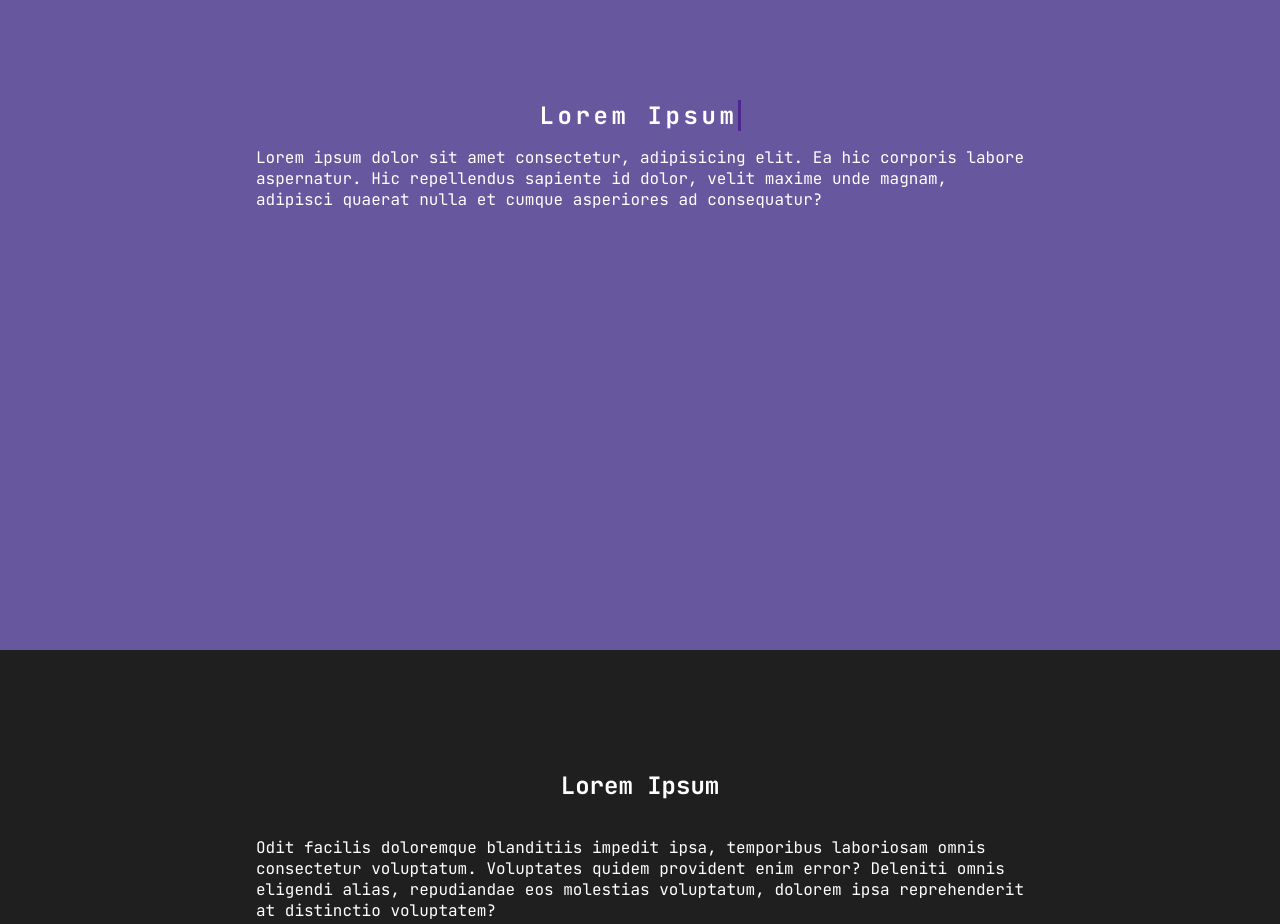
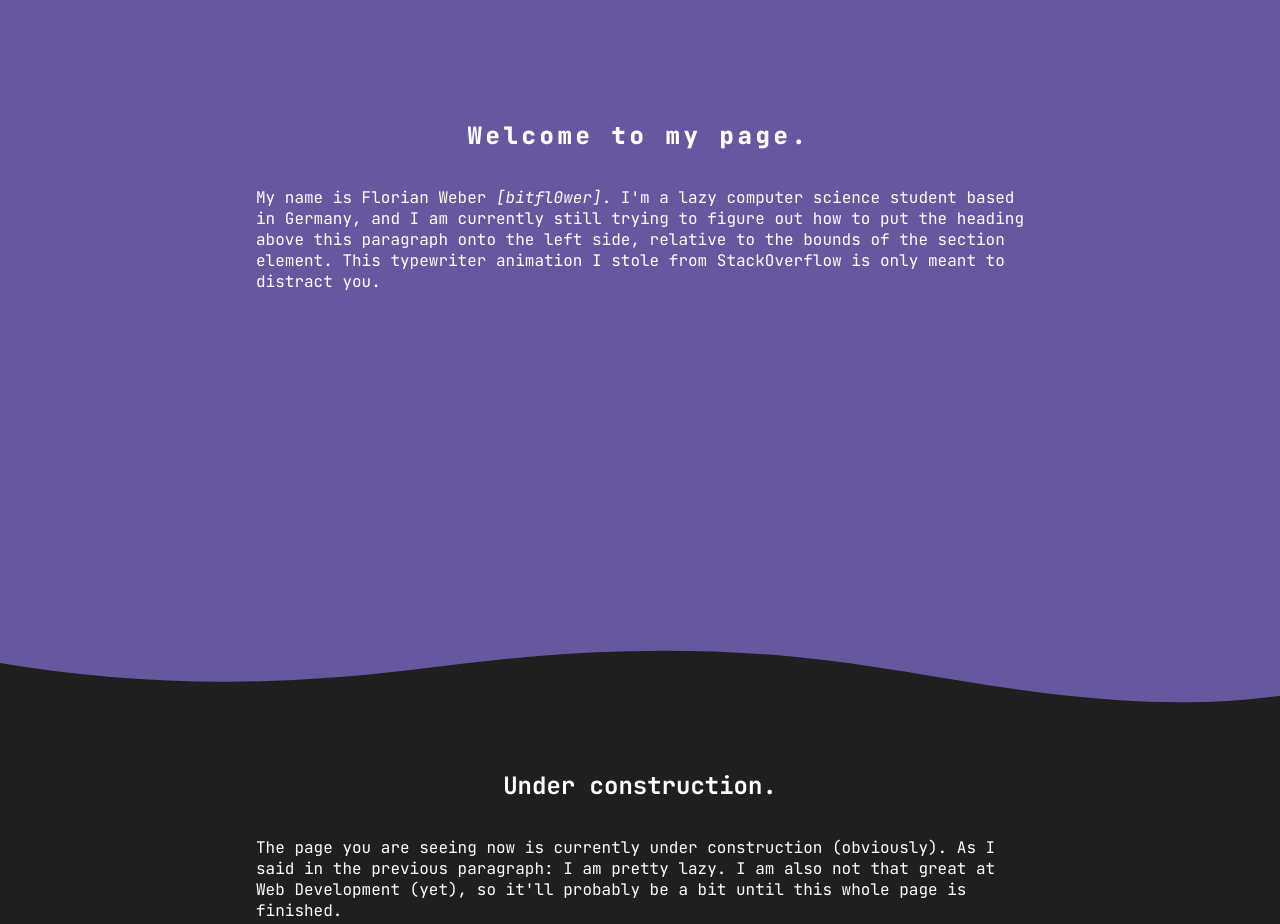
Before and after one commit to bitfl0wer/website, a plain HTML site: page index.html in a window 1280 px wide. Shown: the top 924 px of the page. Drawn offline with Linux system fonts and the light colour scheme.

Commit message:
added some text

```diff
--- a/css/main.css
+++ b/css/main.css
@@ -1,6 +1,7 @@
 body {
     margin: 0;
     font-family: 'JetBrains Mono', monospace;
+    font-size: medium;
     color: white;
     background: #201f20;
 }
@@ -26,15 +27,46 @@ section {
     background-size: cover;
 }
 
+.bold {
+    font-weight: bold;
+}
+
+.thicc {
+    font-weight: 800;
+}
+
+.italics {
+    font-style: italic;
+}
+
+.large {
+    font-size: large;
+}
+
+.larger {
+    font-size: larger;
+}
+
+.hover-enlarge:hover {
+    transition: all .05s ease-in-out;
+    font-size: 1.15em;
+}
+
+.hover-enlarge {
+    transition: all .05s ease-in-out;
+    font-size: 1em;
+}
+
+
 .typewriter h1 {
     overflow: hidden;
     border-right: .15em solid rgb(77, 41, 143);
     white-space: nowrap;
-    margin: 0 auto;
+    margin: 0 inherit;
     letter-spacing: .15em;
     animation:
-        typing 3.5s steps(15,end),
-        blink-caret .75s step-end infinite;
+        typing 3.5s steps(20,end),
+        blink-caret 1s step-end infinite;
 }
 
 @keyframes typing {
--- a/css/shaped-dividers.css
+++ b/css/shaped-dividers.css
@@ -5,3 +5,23 @@
 .layer2 {
     background-image: url(../svg/layer2.svg);
 }
+
+.custom-shape-divider-top-1647378442 {
+    position: absolute;
+    top: 0;
+    left: 0;
+    width: 100%;
+    overflow: hidden;
+    line-height: 0;
+}
+
+.custom-shape-divider-top-1647378442 svg {
+    position: relative;
+    display: block;
+    width: calc(100% + 1.3px);
+    height: 57px;
+}
+
+.custom-shape-divider-top-1647378442 .shape-fill {
+    fill: #67579E;
+}
--- a/index.html
+++ b/index.html
@@ -13,8 +13,9 @@ Also, since you are here, take this: ❤️
     <title>bitfl0wer's webpage</title>
     <link rel="preconnect" href="https://fonts.googleapis.com">
     <link rel="preconnect" href="https://fonts.gstatic.com" crossorigin>
-    <link href="https://fonts.googleapis.com/css2?family=JetBrains+Mono:ital,wght@0,300;0,400;0,500;0,700;1,300;1,400;1,500;1,700&display=swap" rel="stylesheet">
-    <link href="./css/main.css" rel="stylesheet">
+    <link rel="preconnect" href="https://fonts.googleapis.com">
+    <link rel="preconnect" href="https://fonts.gstatic.com" crossorigin>
+    <link href="https://fonts.googleapis.com/css2?family=JetBrains+Mono:ital,wght@0,300;0,400;0,500;0,700;0,800;1,300;1,400;1,500;1,700;1,800&display=swap" rel="stylesheet">     <link href="./css/main.css" rel="stylesheet">
     <link href="./css/colors.css" rel="stylesheet">
     <link href="./css/shaped-dividers.css" rel="stylesheet">
 </head>
@@ -22,16 +23,21 @@ Also, since you are here, take this: ❤️
 
     <section class="purple-01-bg">
         <div class="typewriter">
-            <h1>Lorem Ipsum</h1>
+            <h1 class="thicc"><span class="hover-enlarge">Welcome </span><span class="hover-enlarge">to </span><span class="hover-enlarge">my </span><span class="hover-enlarge">page.</span></h1>
         </div>
-        <p>Lorem ipsum dolor sit amet consectetur, adipisicing elit. Ea hic corporis labore aspernatur. Hic repellendus sapiente id dolor, velit maxime unde magnam, adipisci quaerat nulla et cumque asperiores ad consequatur?</p>
+        <p>My name is Florian Weber <span class="italics hover-enlarge">[bitfl0wer]</span>. I'm a lazy computer science student based in Germany, and I am currently still trying to figure out how to put the heading above this paragraph onto the left side, relative to the bounds of the section element. This typewriter animation I stole from StackOverflow is only meant to distract you.</p>
     </section>
 
 
 
     <section>
-        <h1>Lorem Ipsum</h1>
-        <p>Odit facilis doloremque blanditiis impedit ipsa, temporibus laboriosam omnis consectetur voluptatum. Voluptates quidem provident enim error? Deleniti omnis eligendi alias, repudiandae eos molestias voluptatum, dolorem ipsa reprehenderit at distinctio voluptatem?</p>
+        <div class="custom-shape-divider-top-1647378442">
+            <svg data-name="Layer 1" xmlns="http://www.w3.org/2000/svg" viewBox="0 0 1200 120" preserveAspectRatio="none">
+                <path d="M321.39,56.44c58-10.79,114.16-30.13,172-41.86,82.39-16.72,168.19-17.73,250.45-.39C823.78,31,906.67,72,985.66,92.83c70.05,18.48,146.53,26.09,214.34,3V0H0V27.35A600.21,600.21,0,0,0,321.39,56.44Z" class="shape-fill"></path>
+            </svg>
+        </div>
+        <h1>Under construction.</h1>
+        <p>The page you are seeing now is currently under construction (obviously). As I said in the previous paragraph: I am pretty lazy. I am also not that great at Web Development (yet), so it'll probably be a bit until this whole page is finished.</p>
     </section>
 
     <div class="spacer layer1"></div>
```
